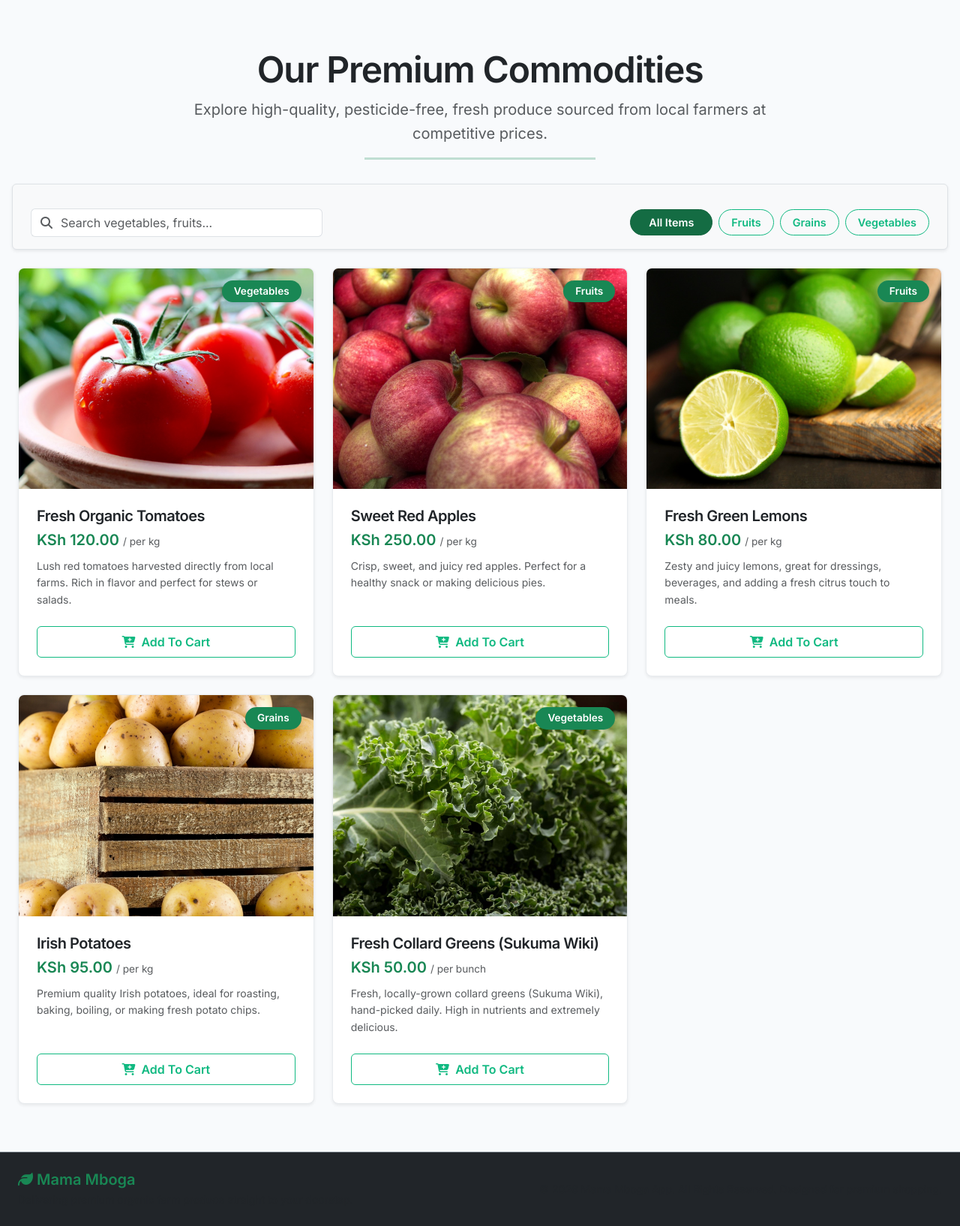
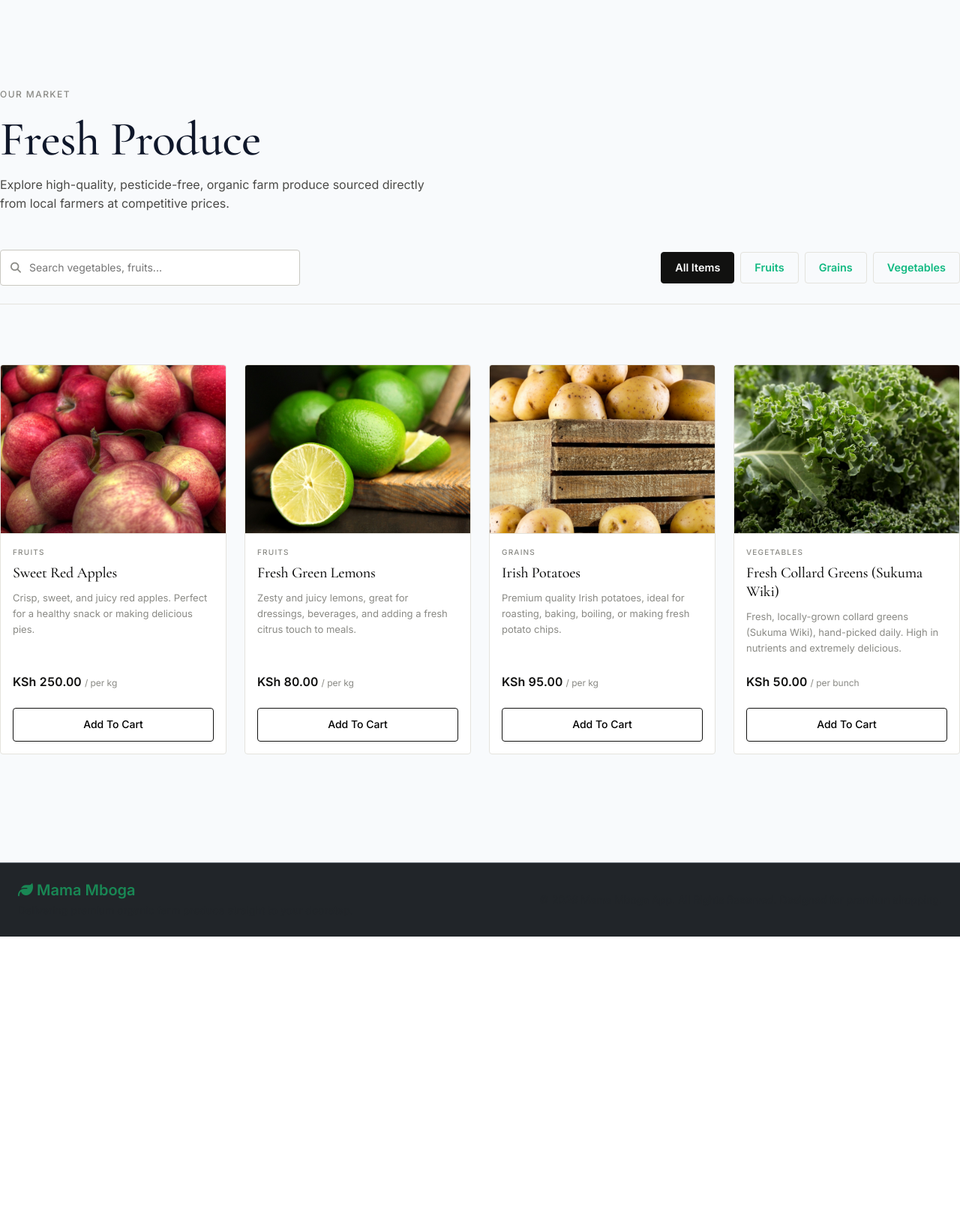
Before and after one commit to mnyando/GroceryShop, a Flask app: page /shop in a window 1280 px wide. Shown: the part 73-1708 px from the top of the page at 75% size. After the commit the page ends 1322 px from the top, so only its background shows below. Run offline with Flask 2, Linux system fonts and the light colour scheme; some libraries are stand-ins or nearby versions.

Commit message:
feat(ui): clinical product cards with hover lift + image zoom

```diff
--- a/app/static/css/components.css
+++ b/app/static/css/components.css
@@ -207,3 +207,97 @@
   background: var(--color-ink);
   color: #fff;
 }
+
+/* ============================================================
+   Product Cards & Grid Component
+   ============================================================ */
+.product-grid {
+  display: grid;
+  grid-template-columns: repeat(auto-fill, minmax(260px, 1fr));
+  gap: var(--space-md);
+}
+.product-card {
+  background: var(--color-bg);
+  border: 1px solid var(--color-line);
+  border-radius: var(--radius-sm);
+  overflow: hidden;
+  display: flex;
+  flex-direction: column;
+  height: 100%;
+  transition: transform var(--dur) var(--ease), border-color var(--dur) var(--ease), box-shadow var(--dur) var(--ease);
+}
+.product-card:hover {
+  transform: translateY(-4px);
+  border-color: var(--color-line-strong);
+  box-shadow: var(--shadow-2);
+}
+.product-card__media {
+  aspect-ratio: 4 / 3;
+  overflow: hidden;
+  background: var(--color-surface);
+  border-bottom: 1px solid var(--color-line);
+}
+.product-card__media img {
+  width: 100%;
+  height: 100%;
+  object-fit: cover;
+  transition: transform var(--dur-slow) var(--ease);
+}
+.product-card:hover .product-card__media img {
+  transform: scale(1.04);
+}
+.product-card__body {
+  padding: var(--space-sm);
+  display: flex;
+  flex-direction: column;
+  gap: 6px;
+  flex: 1;
+}
+.product-card__name {
+  font-family: var(--font-display);
+  font-size: 1.25rem;
+  font-weight: 500;
+  color: var(--color-ink);
+}
+.product-card__price {
+  font-variant-numeric: tabular-nums;
+  font-weight: 600;
+  color: var(--color-ink);
+}
+.product-card__cta {
+  margin-top: auto;
+  border: 1px solid var(--color-ink);
+  background: transparent;
+  padding: 10px;
+  border-radius: var(--radius-sm);
+  cursor: pointer;
+  font-size: 14px;
+  font-weight: 500;
+  text-align: center;
+  transition: background var(--dur) var(--ease), color var(--dur) var(--ease);
+}
+.product-card__cta:hover {
+  background: var(--color-ink);
+  color: #fff;
+}
+.filter-btn {
+  font-family: var(--font-sans);
+  font-size: 13px;
+  font-weight: 500;
+  border: 1px solid var(--color-line);
+  background: transparent;
+  padding: 8px 18px;
+  border-radius: var(--radius-sm);
+  cursor: pointer;
+  color: var(--color-ink-secondary);
+  transition: all var(--dur) var(--ease);
+}
+.filter-btn:hover {
+  border-color: var(--color-line-strong);
+  color: var(--color-ink);
+}
+.filter-btn.active {
+  background: var(--color-ink);
+  color: #fff;
+  border-color: var(--color-ink);
+}
--- a/app/templates/shop.html
+++ b/app/templates/shop.html
@@ -4,69 +4,64 @@
 
 {% block content %}
 <!-- Shop Catalog Container -->
-<section class="container mt-5 py-3" id="shop-catalog">
-    <div class="text-center mb-5">
-        <h2 class="display-5 fw-bold heading-font text-dark mb-2">Our Premium Commodities</h2>
-        <p class="text-muted fs-5 col-md-8 mx-auto">Explore high-quality, pesticide-free, fresh produce sourced from local farmers at competitive prices.</p>
-        <hr class="w-25 mx-auto text-success border-3">
+<section class="container section" id="shop-catalog">
+    <div style="margin-bottom: var(--space-lg);">
+        <span class="eyebrow">Our Market</span>
+        <h1 style="margin-top: var(--space-xs); margin-bottom: var(--space-xs);">Fresh Produce</h1>
+        <p style="max-width: 600px; color: var(--color-ink-secondary);">Explore high-quality, pesticide-free, organic farm produce sourced directly from local farmers at competitive prices.</p>
     </div>
 
     <!-- Filters & Search Toolbar -->
-    <div class="row g-3 justify-content-between align-items-center mb-4 p-3 bg-light rounded shadow-sm border">
+    <div class="shop-toolbar" style="display: flex; flex-wrap: wrap; justify-content: space-between; align-items: center; gap: var(--space-md); margin-bottom: var(--space-xl); border-bottom: 1px solid var(--color-line); padding-bottom: var(--space-md);">
         <!-- Search Input -->
-        <div class="col-md-4">
-            <div class="input-group">
-                <span class="input-group-text bg-white border-end-0"><i class="fa-solid fa-magnifying-glass text-muted"></i></span>
-                <input type="text" class="form-control border-start-0 ps-0" placeholder="Search vegetables, fruits..." id="search-input">
-            </div>
+        <div class="search-wrap" style="flex: 1; min-width: 280px; max-width: 400px; position: relative;">
+            <i class="fa-solid fa-magnifying-glass" style="position: absolute; left: 14px; top: 50%; transform: translateY(-50%); color: var(--color-ink-tertiary); font-size: 14px;"></i>
+            <input type="text" placeholder="Search vegetables, fruits..." id="search-input" style="width: 100%; padding: 12px 14px 12px 38px; border: 1px solid var(--color-line-strong); border-radius: var(--radius-sm); font-family: var(--font-sans); font-size: 14px; outline: none; transition: border-color var(--dur) var(--ease);">
         </div>
 
         <!-- Category Tab Buttons -->
-        <div class="col-md-7 text-md-end">
-            <div class="d-flex flex-wrap gap-2 justify-content-md-end" id="category-filters">
-                <button class="btn btn-success px-4 rounded-pill filter-btn active" data-category="all">All Items</button>
-                {% for category in categories %}
-                <button class="btn btn-outline-success px-3 rounded-pill filter-btn" data-category="{{ category }}">{{ category }}</button>
-                {% endfor %}
-            </div>
+        <div id="category-filters" style="display: flex; flex-wrap: wrap; gap: var(--space-xs);">
+            <button class="filter-btn active" data-category="all">All Items</button>
+            {% for category in categories %}
+            <button class="filter-btn" data-category="{{ category }}">{{ category }}</button>
+            {% endfor %}
         </div>
     </div>
 
     <!-- Product Card Grid -->
-    <div class="row row-cols-1 row-cols-md-2 row-cols-lg-3 g-4" id="products-grid">
+    <div class="product-grid" id="products-grid">
         {% if products %}
             {% for product in products %}
-                <div class="col product-card-item" data-category="{{ product.category }}" data-name="{{ product.name | lower }}">
-                    <div class="card h-100 shadow-sm border border-light-subtle rounded-3 overflow-hidden transition-card">
+                <div class="product-card-item" data-category="{{ product.category }}" data-name="{{ product.name | lower }}">
+                    <div class="product-card">
                         <!-- Product Image Box -->
-                        <div class="position-relative overflow-hidden">
-                            <div class="ratio ratio-4x3 bg-light">
-                                <img src="{{ product.image_url }}" class="card-img-top object-fit-cover" alt="{{ product.name }}">
-                            </div>
-                            <span class="position-absolute top-0 end-0 bg-success text-white px-3 py-1 m-3 rounded-pill fs-7 fw-semibold shadow-sm" style="z-index: 2;">
-                                {{ product.category }}
-                            </span>
+                        <div class="product-card__media">
+                            <img src="{{ product.image_url }}" alt="{{ product.name }}" loading="lazy">
                         </div>
 
                         <!-- Product Info -->
-                        <div class="card-body d-flex flex-column p-4">
-                            <h4 class="card-title fw-bold text-dark mb-1 heading-font fs-5">{{ product.name }}</h4>
-                            <p class="text-success fw-bold fs-5 mb-2">KSh {{ "{:,.2f}".format(product.price) }} <span class="text-muted fs-7 fw-normal">/ {{ product.unit }}</span></p>
-                            <p class="card-text text-muted small flex-grow-1 mb-4">{{ product.description }}</p>
+                        <div class="product-card__body">
+                            <span class="eyebrow" style="font-size: 10px; margin-bottom: 2px;">{{ product.category }}</span>
+                            <h3 class="product-card__name" style="margin-bottom: 4px;">{{ product.name }}</h3>
+                            <p style="font-size: 13px; color: var(--color-ink-tertiary); margin-bottom: var(--space-sm); flex-grow: 1;">{{ product.description }}</p>
+
+                            <div style="display: flex; justify-content: space-between; align-items: center; margin-bottom: var(--space-sm);">
+                                <span class="product-card__price" style="font-size: 16px; font-weight: 600;">KSh {{ "{:,.2f}".format(product.price) }} <span style="font-size: 12px; color: var(--color-ink-tertiary); font-weight: normal;">/ {{ product.unit }}</span></span>
+                            </div>
 
                             {% if product.in_stock %}
-                                <!-- Add To Cart Interface -->
-                                <button type="button" class="btn btn-outline-success w-100 py-2 fw-semibold add-to-cart-action-btn"
+                                <!-- Add To Cart Button -->
+                                <button type="button" class="product-card__cta add-to-cart-action-btn"
                                         data-id="{{ product.id }}"
                                         data-name="{{ product.name }}"
                                         data-price="{{ product.price }}"
                                         data-image="{{ product.image_url }}"
                                         data-unit="{{ product.unit }}">
-                                    <i class="fa-solid fa-cart-plus me-1"></i> Add To Cart
+                                    Add To Cart
                                 </button>
                             {% else %}
-                                <button type="button" class="btn btn-secondary w-100 py-2 fw-semibold" disabled>
-                                    <i class="fa-solid fa-ban me-1"></i> Out of Stock
+                                <button type="button" class="product-card__cta" style="border-color: var(--color-line); color: var(--color-ink-tertiary); cursor: not-allowed;" disabled>
+                                    Out of Stock
                                 </button>
                             {% endif %}
                         </div>
@@ -74,9 +69,10 @@
                 </div>
             {% endfor %}
         {% else %}
-            <div class="col-12 text-center py-5">
-                <i class="fa-solid fa-box-open fs-1 text-muted mb-3"></i>
-                <h4 class="text-muted">No products available at the moment. Check back soon!</h4>
+            <div class="shop-empty-state" style="grid-column: 1 / -1; text-align: center; padding: var(--space-xl) 0;">
+                <i class="fa-solid fa-box-open" style="font-size: 2.5rem; color: var(--color-line-strong); margin-bottom: var(--space-sm);"></i>
+                <h4 style="color: var(--color-ink-secondary);">No products available</h4>
+                <p style="color: var(--color-ink-tertiary);">Check back soon for fresh farm harvests.</p>
             </div>
         {% endif %}
     </div>
```
Also changed, not shown: tests/test_auth.py (+1 -1 lines).
